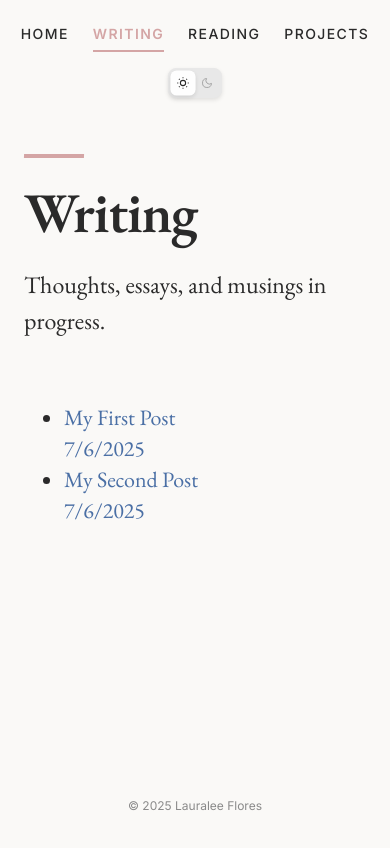
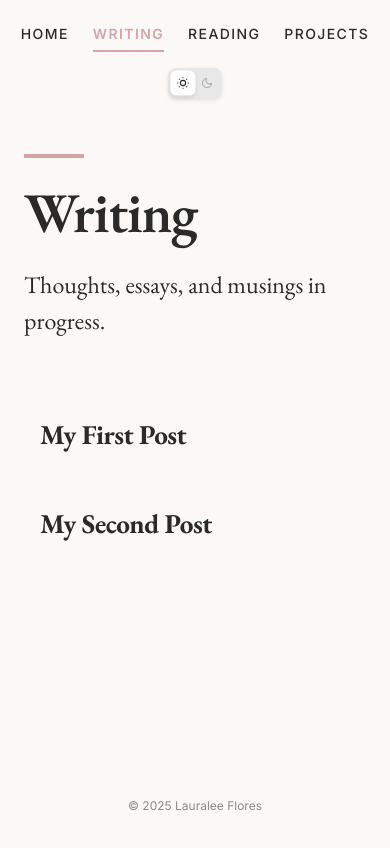
Before and after one commit to flores8/lauralee.space, a Next.js app: page /writing in a window 390 px wide. Shown: the top 848 px of the page. Built offline with nearby package versions, Linux system fonts and the light colour scheme.

Commit message:
style the blog index page

```diff
--- a/app/globals.css
+++ b/app/globals.css
@@ -530,4 +530,122 @@ body.dark {
   .card-content p {
     font-size: 1.125rem;
   }
+
+  .post-item {
+    padding: var(--space-xs) var(--space-xs);
+    padding-left: var(--space-sm);
+  }
+
+  .post-title {
+    font-size: 1.25rem;
+  }
 }
+
+
+
+.posts-list {
+  list-style: none;
+  padding: 0;
+  margin: 0;
+}
+
+.post-item {
+  display: block;
+  margin-bottom: var(--space-md);
+  padding: var(--space-sm) var(--space-sm);
+  transition: var(--transition);
+  position: relative;
+  padding-left: var(--space-sm);
+  border-radius: 8px;
+  text-decoration: none;
+  color: inherit;
+  border-bottom: none;
+}
+
+.post-item::before {
+  display: none;
+}
+
+.post-item:hover {
+  background: var(--color-bg);
+}
+
+.post-item::after {
+  content: '';
+  position: absolute;
+  left: 0;
+  top: 0;
+  width: 2px;
+  height: 0;
+  background: var(--color-accent-pink);
+  transition: var(--transition-slow);
+  transform-origin: top;
+  z-index: 1;
+  pointer-events: none;
+}
+
+.post-item .line-top {
+  content: '';
+  position: absolute;
+  left: 0;
+  top: 0;
+  width: 2px;
+  height: 0;
+  background: var(--color-accent-pink);
+  transition: var(--transition-slow);
+  transform-origin: top;
+  z-index: 1;
+  pointer-events: none;
+}
+
+.post-item .line-bottom {
+  content: '';
+  position: absolute;
+  left: 0;
+  bottom: 0;
+  width: 2px;
+  height: 0;
+  background: var(--color-accent-pink);
+  transition: var(--transition-slow);
+  transform-origin: bottom;
+  z-index: 1;
+  pointer-events: none;
+}
+
+.post-item:hover .line-top {
+  height: 50%;
+}
+
+.post-item:hover .line-bottom {
+  height: 50%;
+}
+
+
+
+.post-title {
+  font-family: var(--font-body);
+  font-size: 1.7rem;
+  font-weight: 900;
+  line-height: 1.2;
+  margin: 0;
+  color: var(--color-text);
+  transition: var(--transition);
+}
+
+/* Empty state */
+.posts-empty {
+  text-align: center;
+  padding: var(--space-xl) 0;
+  color: var(--color-muted);
+}
+
+.posts-empty p {
+  font-size: 1.25rem;
+  margin-bottom: var(--space-sm);
+}
+
+.posts-empty .empty-icon {
+  font-size: 3rem;
+  margin-bottom: var(--space-md);
+  opacity: 0.5;
+}
--- a/app/writing/page.tsx
+++ b/app/writing/page.tsx
@@ -6,7 +6,6 @@ import Link from 'next/link';
 
 type Post = {
   title: string;
-  date: string;
   slug: string;
 };
 
@@ -19,13 +18,16 @@ export default function WritingPage() {
       const filePath = path.join(postsDir, filename);
       const fileContent = fs.readFileSync(filePath, 'utf8');
       const { data } = matter(fileContent);
+
       return {
         title: data.title,
         slug: data.slug,
-        date: data.date,
       };
     })
-    .sort((a, b) => +new Date(b.date) - +new Date(a.date));
+    .sort((a, b) => {
+      // Sort by title alphabetically since we're not showing dates
+      return a.title.localeCompare(b.title);
+    });
 
   return (
     <div>
@@ -33,16 +35,25 @@ export default function WritingPage() {
         <h1>Writing</h1>
         <p>Thoughts, essays, and musings in progress.</p>
       </div>
-      <ul className="space-y-4">
+
+      {posts.length > 0 ? (
+        <ul className="posts-list">
           {posts.map((post) => (
             <li key={post.slug}>
-            <Link href={`/writing/${post.slug}`}>
-              <span className="text-xl font-serif">{post.title}</span>
-              <div className="text-sm text-gray-500">{new Date(post.date).toLocaleDateString()}</div>
+              <Link href={`/writing/${post.slug}`} className="post-item">
+                <span className="line-top"></span>
+                <span className="line-bottom"></span>
+                <h2 className="post-title">{post.title}</h2>
               </Link>
             </li>
           ))}
         </ul>
+      ) : (
+        <div className="posts-empty">
+          <div className="empty-icon">✍️</div>
+          <p>No posts yet. The first one is brewing...</p>
+        </div>
+      )}
     </div>
   );
 }
```
Lines whose indentation alone changed are shown as unchanged.
